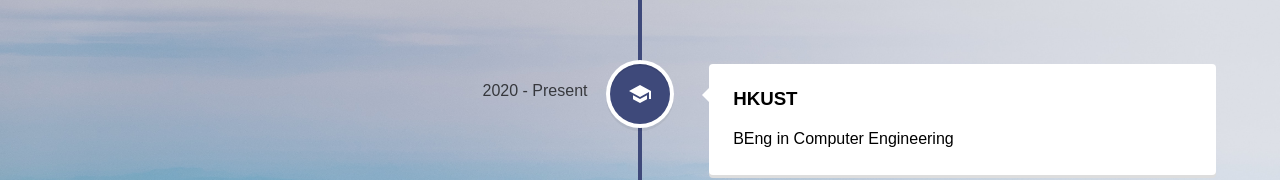
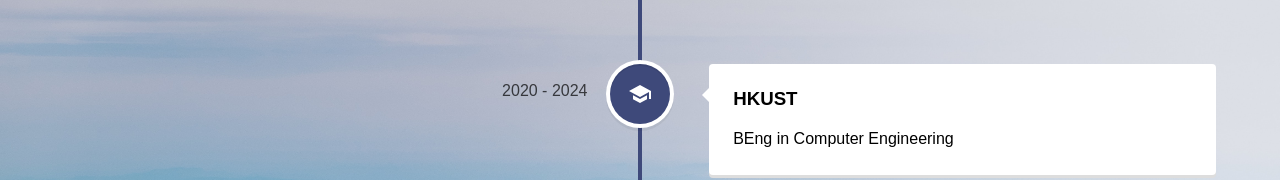
Before and after one commit to hillhc/MyPro, a React (Create React App) app: page /about in a window 1280 px wide. Shown: the part 208-388 px from the top of the page. Built offline with nearby package versions, Linux system fonts and the light colour scheme.

Commit message:
Date Updated

```diff
--- a/src/pages/about.js
+++ b/src/pages/about.js
@@ -27,7 +27,7 @@
           </VerticalTimelineElement>
           <VerticalTimelineElement
           className="vertical-timelinbe-element--education"
-          date="2020 - Present"
+          date="2020 - 2024"
           iconStyle={{background: '#3e497a', color : "#fff"}}
           icon={<SchoolIcon />}>
           <h3 className="vertical-timeline-element-title">HKUST</h3>
```
Also changed, not shown: src/resource/myPhoto.jpg.
